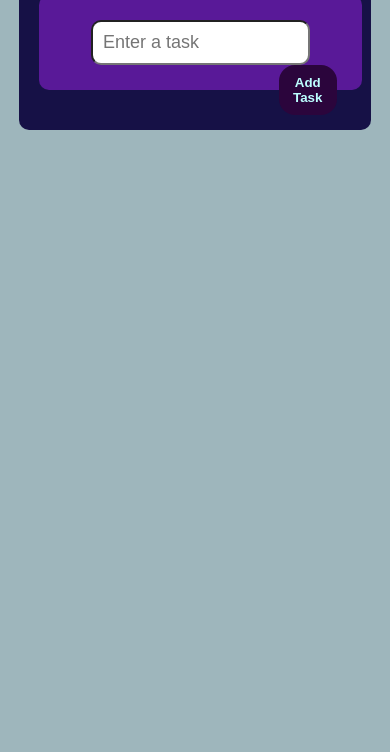
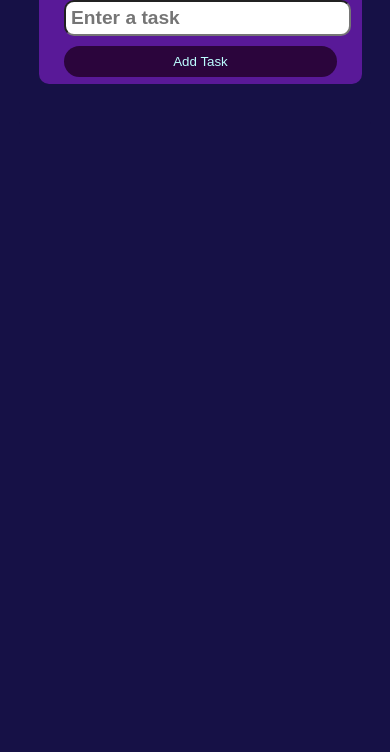
Before and after one commit to SHAIK-SAYED-BASHA/TO-DO-LIST, a plain HTML site: page main.html in a window 390 px wide. Shown: the part 92-844 px from the top of the page. Drawn offline with Linux system fonts and the light colour scheme.

Commit message:
styles.css

```diff
--- a/styles.css
+++ b/styles.css
@@ -86,3 +86,35 @@ button{
     background-color: #c9e4e7;
     font-weight: 600;
 }
+@media only screen and (max-width: 412px){
+    body{
+        background-color: #161146;
+    }
+    .container{
+        width: 80vw;
+        margin: auto;
+        border-radius: 2px;
+    }
+    input {
+        width: 70vw;
+        margin: auto;
+        font-size: larger;
+        font-weight: 700;
+        padding: 5px;
+        border-radius: 10px;
+    }
+    .todo{
+        height:7vh;
+    }
+    .addtasks {
+        width: 70vw;
+        padding: 8px;
+        margin-top: 10px;
+        font-weight: 500;
+        background-color: #2b053c;
+        color: #bcfeff;
+        border: none;
+        border-radius: 16px;
+        cursor: pointer;
+    }
+}
```
